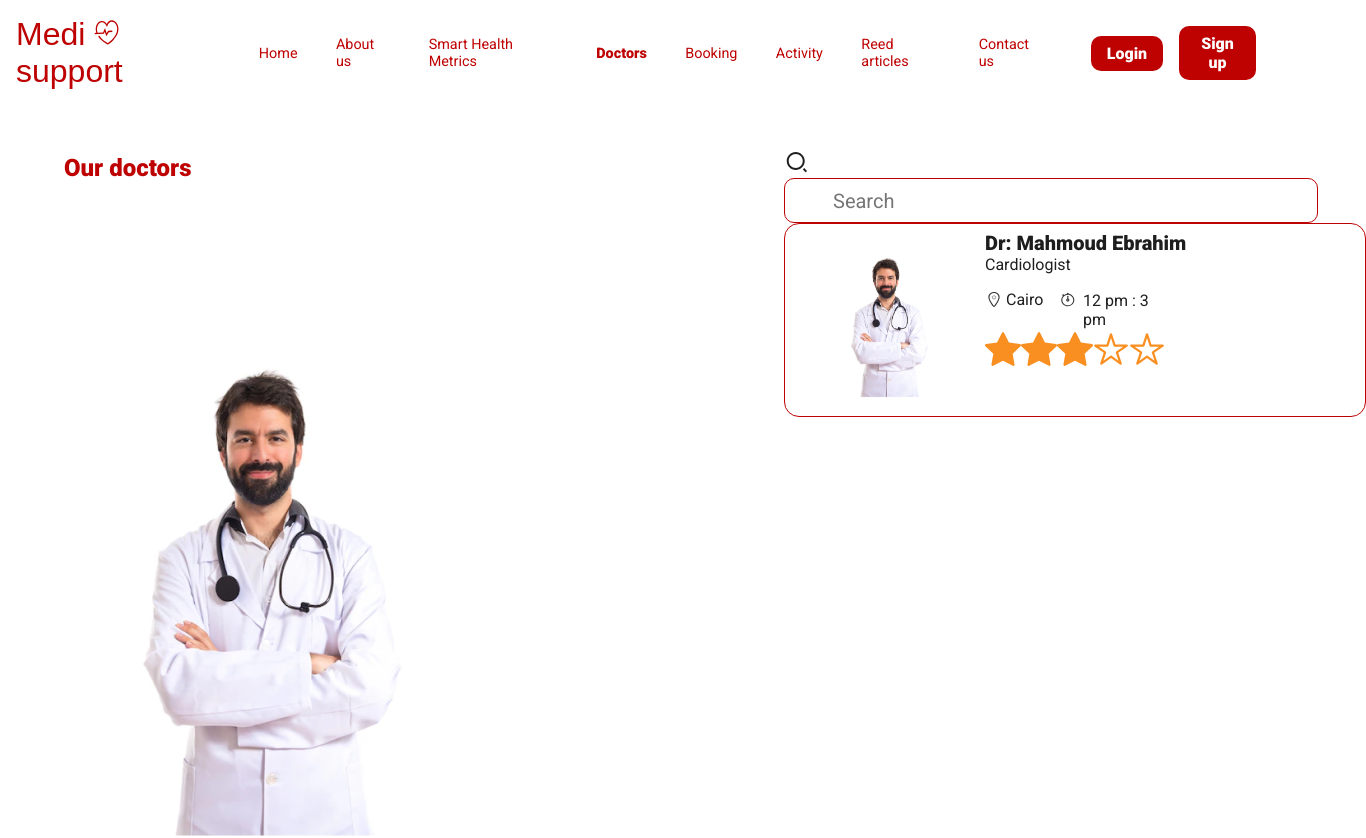
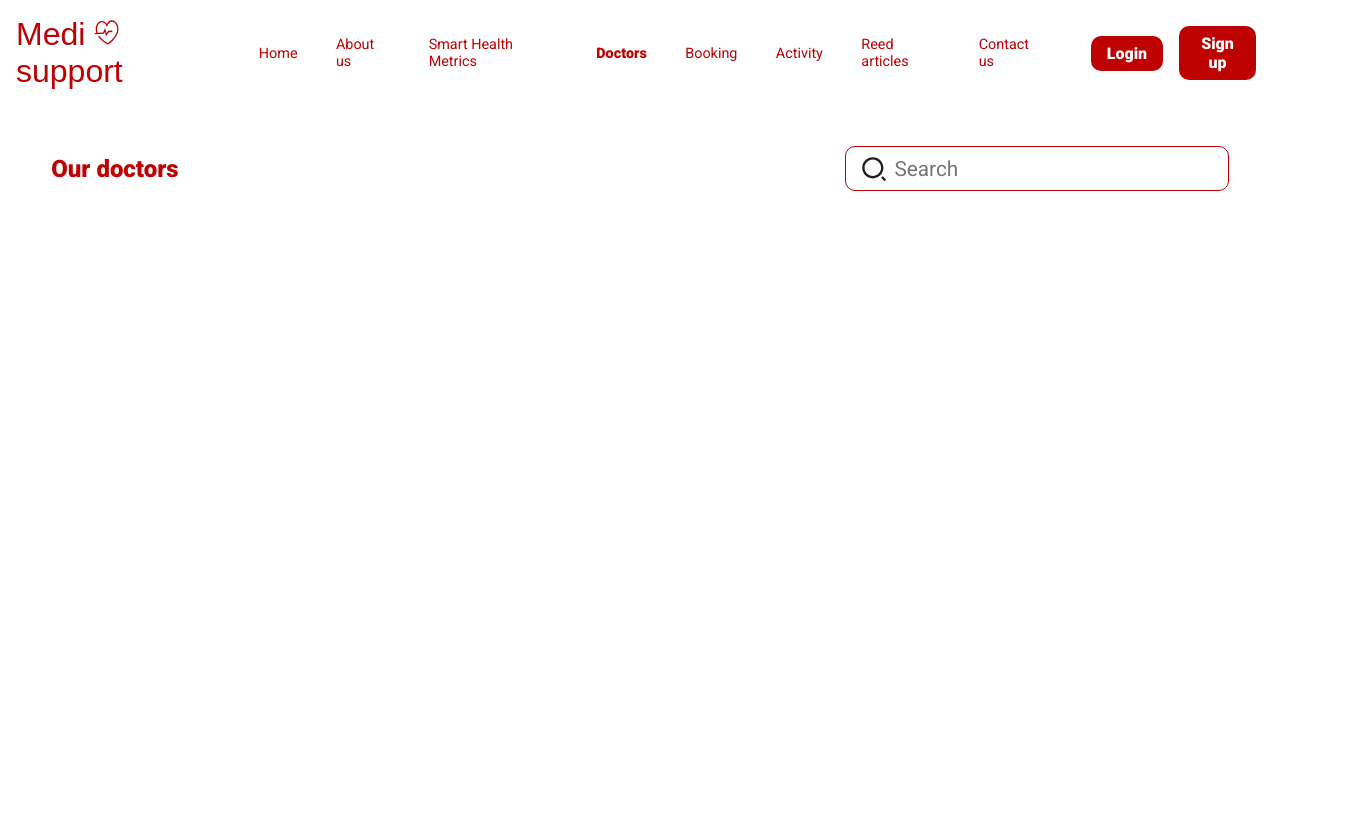
Before and after one commit to Nada-Yakout-Shahien/Medisupport, a React (Create React App) app: page /Doctors in a window 1280 px wide. Shown: the top 838 px of the page, 1366 px wide, since content can reach past the window. Built offline with nearby package versions, Linux system fonts and the light colour scheme; a web font is replaced by a local one.

Commit message:
section1

```diff
--- a/src/pages/doctors.css
+++ b/src/pages/doctors.css
@@ -1,33 +1,64 @@
 .doctor-container {
-  max-width: 90rem;
+  max-width: 100vw;
   height: 90.625rem;
+  display: flex;
+  flex-direction: column;
+  align-items: stretch;
+  padding: 3vh 4vw 0vh 4vw;
+}
+
+input {
+  border: none;
+  border-color: white;
+  padding-left: 0.5vw;
+  font-size: 1.3em;
+  width: -webkit-fill-available;
+}
+
+input:hover{
+  border: white;
 }
 
 .doctor-section {
-  width: 84.0625rem;
-  height: 3.8125rem;
+  display: flex;
+  flex-direction: row;
+  justify-content: space-between;
+  max-width: 100%;
+  height: auto;
   flex-shrink: 0;
+  align-items: center;
+  padding: 2vh 0vw 6vh 0vw;
+}
+
+.search-bar {
+  display: flex;
+  width: 30vw;
+  height: 2.82rem;
+  flex-shrink: 0;
+  border-radius: 0.625rem;
+  border: 1px solid #be0202;
+  color: #1f1f1f;
+  font-family: Roboto;
+  font-style: normal;
+  line-height: normal;
+  left: 20rem;
+  /* padding: 0rem 3rem; */
+  padding-left: 1vw;
+  align-items: center;
+  flex-direction: row;
 }
 
 .coat {
   color: #be0202;
   font-style: normal;
   line-height: normal;
-  padding: 3rem 0rem 4rem 4rem;
 }
 
 .search-box {
-  position: relative;
-
-  width: 3rem;
-  height: 3rem;
-  top: -6rem;
-  left: 49rem;
-
   border-radius: 5rem;
 }
 
-.search-box input[type="text"] {
+/* .search-box input[type="text"] {
   width: 33.39306rem;
   height: 2.82rem;
   flex-shrink: 0;
@@ -42,7 +73,7 @@
   line-height: normal;
   left: 20rem;
   padding: 0rem 3rem;
-}
+} */
 
 .nod {
   justify-content: space-between;
@@ -56,7 +87,6 @@
   padding: 15px;
   width: 200px;
   height: 200px;
-
   object-fit: contain;
   top: 189px;
   left: 824px;
@@ -73,6 +103,7 @@
   left: 809px;
   border: 1px solid rgba(190, 2, 2, 1);
   border-radius: 15px;
+  display: none;
 }
 
 .rot {
@@ -125,3 +156,7 @@
   border-radius: 4px;
   gap: 10px;
 }
+
+.right-part {
+  display: none;
+}
--- a/src/pages/doctors.js
+++ b/src/pages/doctors.js
@@ -26,12 +26,11 @@ const Doctors = ({ count, rating, color, onRating }) => {
           <div className="coat">
             <h1>Our doctors</h1>
           </div>
-          <div className="search-box">
-            <div className="nod">
+          <div className="search-bar">
             <svg
               xmlns="http://www.w3.org/2000/svg"
-                width="25"
-                height="24"
+              width="2em"
+              height="2em"
               viewBox="0 0 25 24"
               fill="none"
             >
@@ -44,7 +43,7 @@ const Doctors = ({ count, rating, color, onRating }) => {
               <defs>
                 <clipPath id="clip0_1_6191">
                   <rect
-                      width="24"
+                    width="25"
                     height="24"
                     fill="white"
                     transform="translate(0.738281)"
@@ -213,18 +212,16 @@ const Doctors = ({ count, rating, color, onRating }) => {
               </div>
             </div>
           </div>
-          </div>
           <div className="right-part">
             <img src={doctors} alt="doctors" />
 
             <p></p>
           </div>
         </section>
-        <section className="about-us-section2"></section>
+        {/* <section className="about-us-section2"></section>
 
-        <section className="about-us-section3"></section>
+        <section className="about-us-section3"></section> */}
       </div>
-
       <Footer />
     </>
   );
```
Lines whose indentation alone changed are shown as unchanged.
